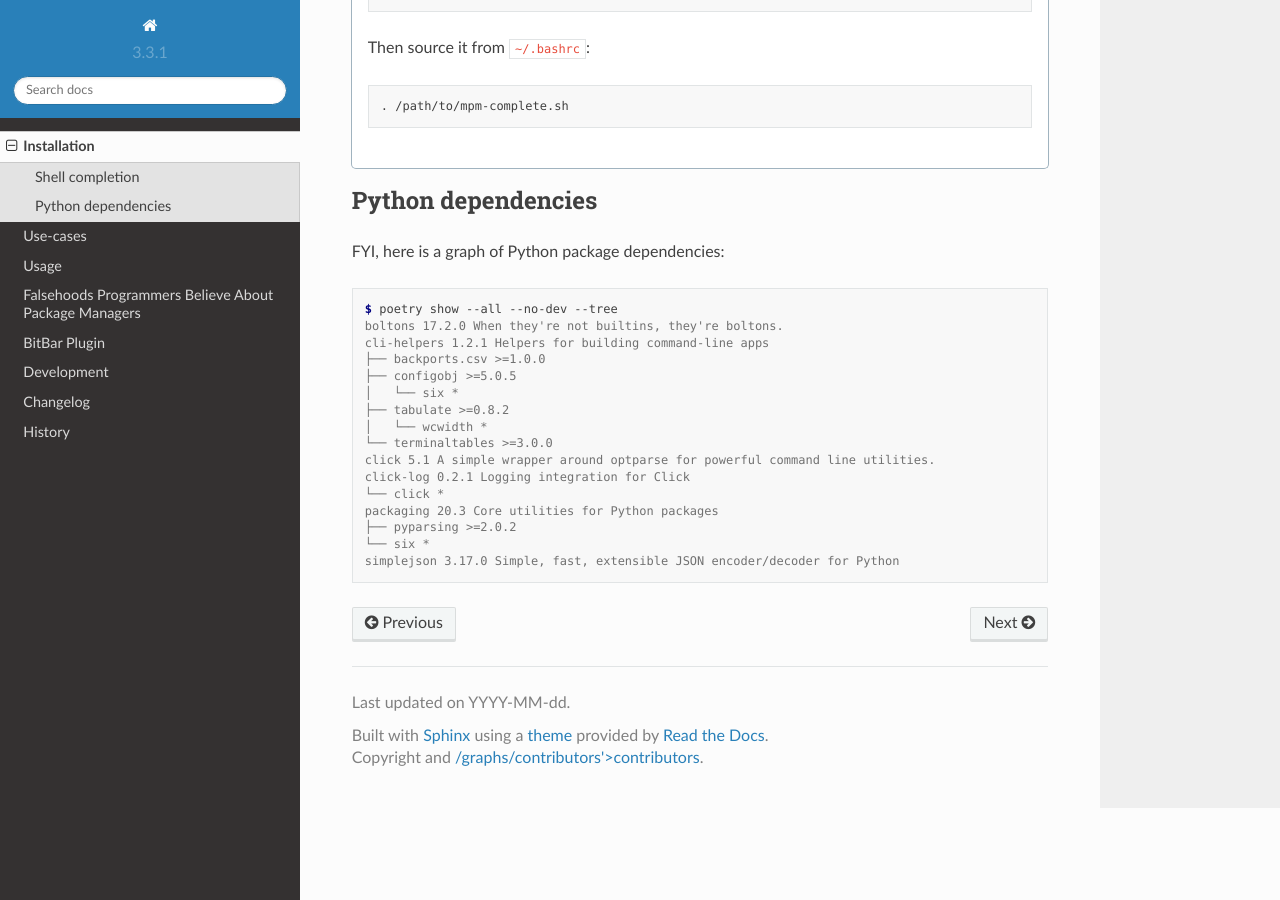
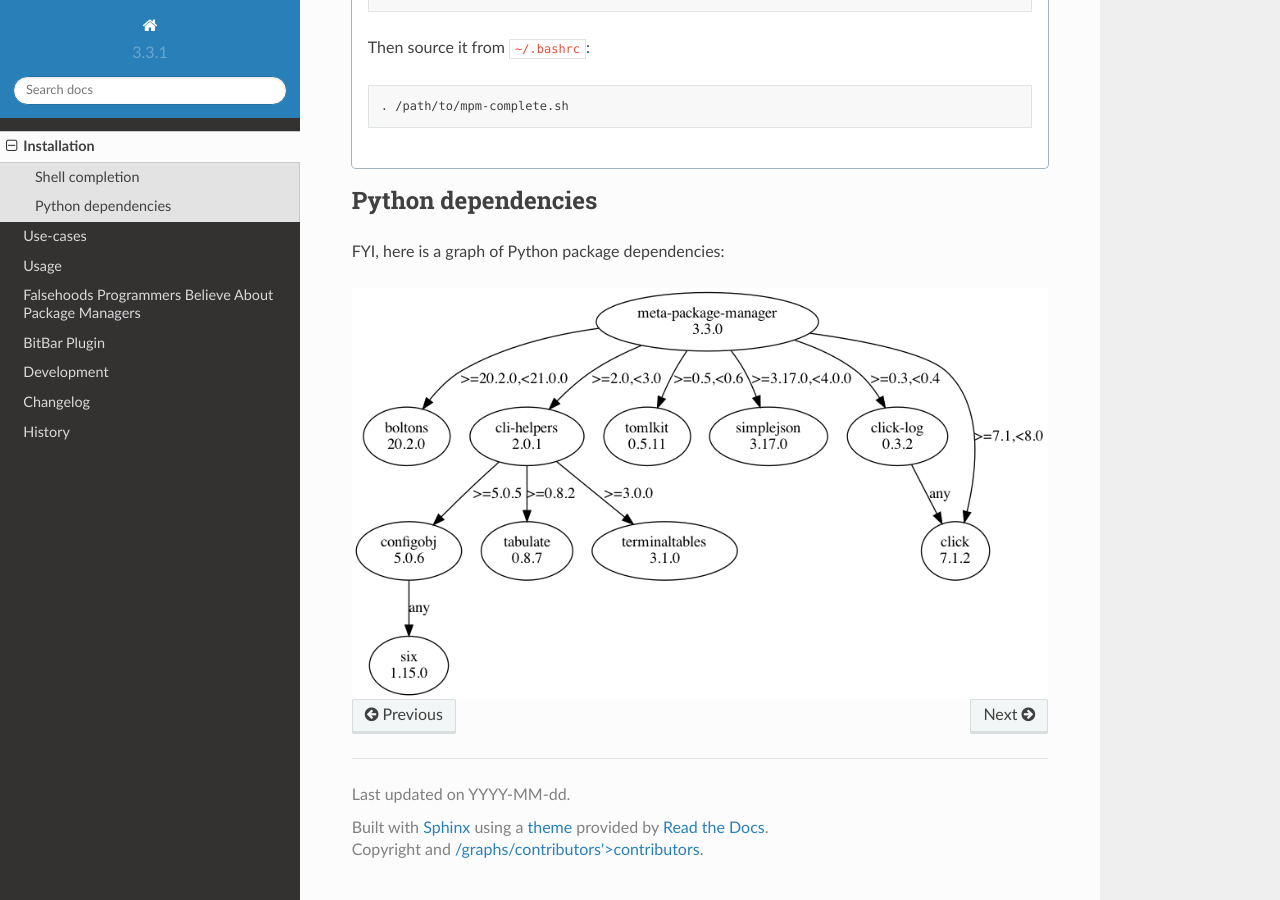
Before and after one commit to kdeldycke/meta-package-manager, a Sphinx documentation site: the page built from docs/install.rst, in a window 1280 px wide and 900 px high, scrolled down 951 px. Built offline with Sphinx 7.4.7 and the Read the Docs theme 2.0.0, drawn with Linux system fonts in a browser that asks for light colours; pages that are not in the unit, such as notebooks, are missing from menus; the version number is read from the project's files by our own code.

Commit message:
Revert to pipdeptree to produce package dependency graph.

```diff
--- a/CHANGES.rst
+++ b/CHANGES.rst
@@ -17,6 +17,7 @@ Changelog
 * [mpm] Auto-update ``.mailmap`` file.
 * [mpm] Lint all YAML files. Add dependency on ``yamllint`` package.
 * [mpm] Removes ``requires.io`` badges.
+* [mpm] Revert to ``pipdeptree`` to produce package dependency graph.
 
 `3.3.0 (2020-06-23) <https://github.com/kdeldycke/meta-package-manager/compare/v3.2.0...v3.3.0>`_
 -------------------------------------------------------------------------------------------------
--- a/docs/install.rst
+++ b/docs/install.rst
@@ -93,25 +93,6 @@ Python dependencies
 
 FYI, here is a graph of Python package dependencies:
 
-.. code-block:: shell-session
-
-    $ poetry show --all --no-dev --tree
-    boltons 17.2.0 When they're not builtins, they're boltons.
-    cli-helpers 1.2.1 Helpers for building command-line apps
-    ├── backports.csv >=1.0.0
-    ├── configobj >=5.0.5
-    │   └── six *
-    ├── tabulate >=0.8.2
-    │   └── wcwidth *
-    └── terminaltables >=3.0.0
-    click 5.1 A simple wrapper around optparse for powerful command line utilities.
-    click-log 0.2.1 Logging integration for Click
-    └── click *
-    packaging 20.3 Core utilities for Python packages
-    ├── pyparsing >=2.0.2
-    └── six *
-    simplejson 3.17.0 Simple, fast, extensible JSON encoder/decoder for Python
-
-.. todo
-
-    Have the CLI above run automatticaly and update documentation.
+.. image:: dependencies.png
+    :alt: Meta Package Manager dependency graph
+    :align: center
--- a/pyproject.toml
+++ b/pyproject.toml
@@ -57,6 +57,7 @@ black = "^19.10b0"
 bump2version = "^1.0.0"
 check-wheel-contents = "^0.1.0"
 coverage = {extras = ["toml"], version = "^5.0.4"}
+pipdeptree = {version = "^2.0.0-beta.1", allow-prereleases = true}
 pycodestyle = "^2"
 pylint = "^2.5"
 pytest = "^5.4"
```
Also changed, not shown: docs/dependencies.png (added), 1 other file.
